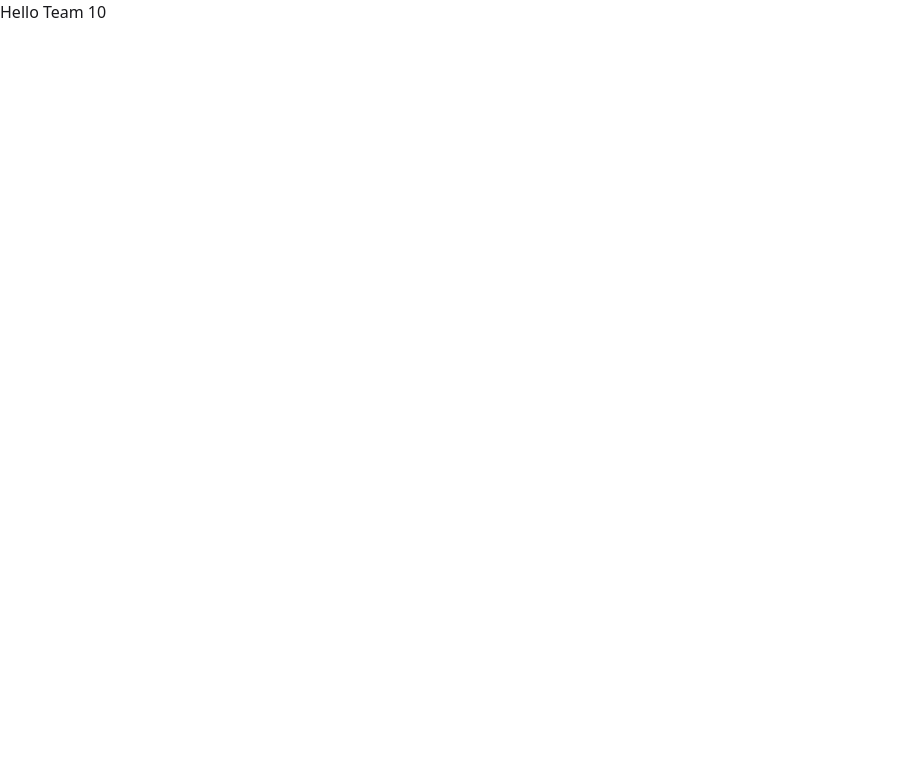
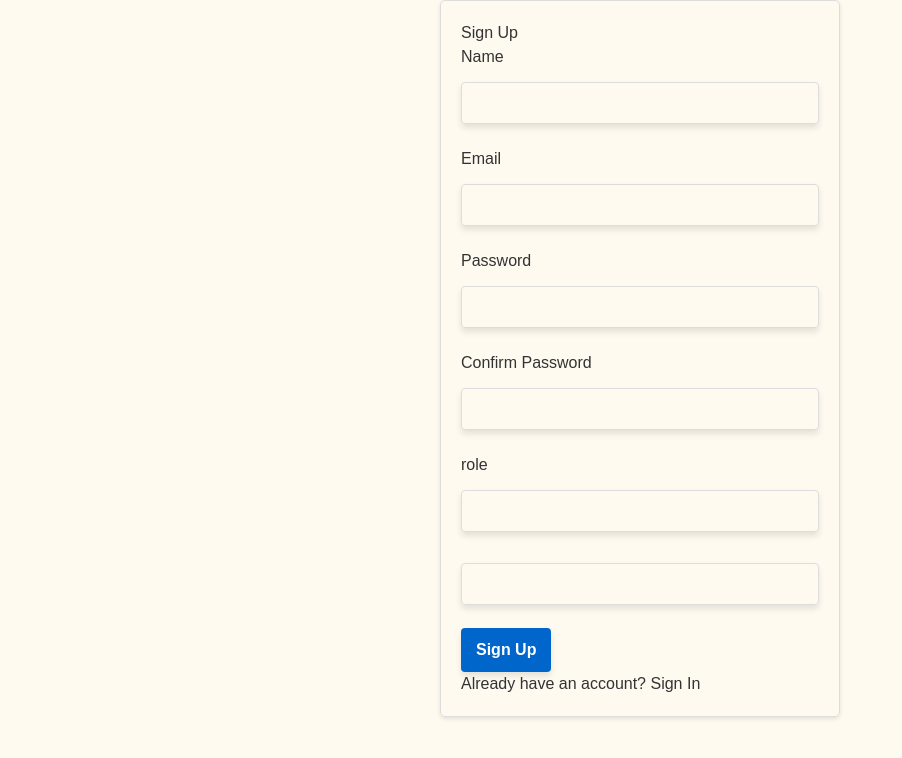
Before and after one commit to alphaomega4348/ubs-campus-india-hackathon-2025, a React (Vite) app in the folder client/: page /signup in a window 1280 px wide. Shown: the top 758 px of the page, without its empty margins (0-902 px from the left). Built offline with nearby package versions, Linux system fonts and the light colour scheme.

Commit message:
Routing updated

```diff
--- a/client/package.json
+++ b/client/package.json
@@ -13,6 +13,7 @@
     "@tailwindcss/vite": "^4.1.1",
     "react": "^19.0.0",
     "react-dom": "^19.0.0",
+    "react-router-dom": "^7.4.1",
     "tailwindcss": "^4.1.1"
   },
   "devDependencies": {
--- a/client/src/App.css
+++ b/client/src/App.css
@@ -1,2 +1,151 @@
 @import "tailwindcss";
-@plugin "daisyui";
+
+/* Global Styles */
+:root {
+    --primary-color: #ff7f00;
+    --secondary-color: #ffb347;
+    --background-color: #fffaf0;
+    --text-color: #333;
+    --border-radius: 8px;
+    --shadow: 0px 4px 6px rgba(0, 0, 0, 0.1);
+  }
+
+  body {
+    font-family: 'Arial', sans-serif;
+    background-color: var(--background-color);
+    color: var(--text-color);
+    margin: 0;
+    padding: 0;
+  }
+
+  /* Buttons */
+  button {
+    background-color: var(--primary-color);
+    color: white;
+    border: none;
+    padding: 10px 20px;
+    font-size: 16px;
+    font-weight: bold;
+    border-radius: var(--border-radius);
+    cursor: pointer;
+    transition: background 0.3s ease;
+    box-shadow: var(--shadow);
+  }
+
+  button:hover {
+    background-color: var(--secondary-color);
+  }
+
+  button:disabled {
+    background-color: #ccc;
+    cursor: not-allowed;
+  }
+
+  /* Input Fields */
+  input, textarea {
+    width: 100%;
+    padding: 10px;
+    margin: 8px 0;
+    border: 1px solid #ddd;
+    border-radius: var(--border-radius);
+    font-size: 16px;
+    box-shadow: var(--shadow);
+  }
+
+  input:focus, textarea:focus {
+    border-color: var(--primary-color);
+    outline: none;
+  }
+
+  /* Card Component */
+  .card {
+    background: white;
+    border-radius: var(--border-radius);
+    padding: 20px;
+    box-shadow: var(--shadow);
+    margin: 15px 0;
+  }
+
+  /* Navigation Bar */
+  .navbar {
+    background-color: var(--primary-color);
+    padding: 15px;
+    color: white;
+    font-size: 20px;
+    display: flex;
+    justify-content: space-between;
+    align-items: center;
+  }
+
+  .navbar a {
+    color: white;
+    text-decoration: none;
+    padding: 10px;
+  }
+
+  .navbar a:hover {
+    background-color: var(--secondary-color);
+    border-radius: var(--border-radius);
+  }
+
+  /* Responsive Grid */
+  .grid-container {
+    display: grid;
+    grid-template-columns: repeat(auto-fit, minmax(250px, 1fr));
+    gap: 20px;
+  }
+
+  /* Footer */
+  .footer {
+    text-align: center;
+    padding: 15px;
+    background-color: var(--primary-color);
+    color: white;
+    margin-top: 20px;
+  }
+
+  /* Responsive Design */
+  @media (max-width: 768px) {
+    button {
+      width: 100%;
+    }
+  }
+
+  .auth-container {
+    max-width: 400px;
+    margin: 0 auto;
+    padding: 20px;
+    border: 1px solid #ddd;
+    border-radius: 5px;
+    box-shadow: 0 2px 4px rgba(0, 0, 0, 0.1);
+  }
+
+  .form-group {
+    margin-bottom: 15px;
+  }
+
+  .form-group label {
+    display: block;
+    margin-bottom: 5px;
+  }
+
+  .form-group input {
+    width: 100%;
+    padding: 8px;
+    border: 1px solid #ddd;
+    border-radius: 4px;
+  }
+
+  button {
+    background-color: #0066cc;
+    color: white;
+    padding: 10px 15px;
+    border: none;
+    border-radius: 4px;
+    cursor: pointer;
+    font-size: 16px;
+  }
+
+  button:hover {
+    background-color: #0052a3;
+  }
--- a/client/src/App.jsx
+++ b/client/src/App.jsx
@@ -1,12 +1,39 @@
-import './App.css'
+import './App.css';
+import { Routes, Route } from 'react-router-dom';
+import SignIn from './pages/SignIn';
+import SignUp from './pages/SignUp';
+import DonorDashboard from './pages/DonorDashboard';
+import SchoolDashboard from './pages/SchoolDashboard';
+import AdminDashboard from './pages/AdminDashboard';
+import DeliveryPersonDashboard from './pages/DeliveryPersonDashboard';
+import BookDonationForm from './components/BookDonationForm';
+import BookRequestForm from './components/BookRequestForm';
+import DeliveryStatus from './components/DeliveryStatus';
+import ProtectedRoute from './components/ProtectedRoute';
 
 function App() {
+  return (
+    <Routes>
+      <Route path="/" element={<div>Home Page</div>} />
 
-  return (
-    <>
-      Hello Team 10
-    </>
-  )
+      {/* Public Routes */}
+      <Route path="/signin" element={<SignIn />} />
+      <Route path="/signup" element={<SignUp />} />
+
+      {/* Protected Routes */}
+      <Route path="/donor/dashboard" element={<ProtectedRoute role="donor" component={DonorDashboard} />} />
+      <Route path="/school/dashboard" element={<ProtectedRoute role="school" component={SchoolDashboard} />} />
+      <Route path="/admin/dashboard" element={<ProtectedRoute role="admin" component={AdminDashboard} />} />
+      <Route path="/delivery/dashboard" element={<ProtectedRoute role="delivery_person" component={DeliveryPersonDashboard} />} />
+
+      {/* Forms for Donations and Requests */}
+      <Route path="/donate-book" element={<ProtectedRoute role="donor" component={BookDonationForm} />} />
+      <Route path="/request-book" element={<ProtectedRoute role="school" component={BookRequestForm} />} />
+
+      {/* Delivery Status Tracking */}
+      <Route path="/delivery/status/:trackingId" element={<DeliveryStatus />} />
+    </Routes>
+  );
 }
 
-export default App
+export default App;
--- a/client/src/main.jsx
+++ b/client/src/main.jsx
@@ -1,9 +1,12 @@
 import { StrictMode } from 'react'
 import { createRoot } from 'react-dom/client'
+import { BrowserRouter } from 'react-router-dom'
 import App from './App.jsx'
 
 createRoot(document.getElementById('root')).render(
   <StrictMode>
-    <App />
+    <BrowserRouter>
+      <App />
+    </BrowserRouter>
   </StrictMode>,
 )
--- /dev/null
+++ b/client/src/pages/SignIn.jsx
@@ -0,0 +1,56 @@
+import { useState } from 'react';
+import { Link } from 'react-router-dom';
+
+function SignIn() {
+  const [formData, setFormData] = useState({
+    email: '',
+    password: ''
+  });
+
+  const handleChange = (e) => {
+    setFormData({
+      ...formData,
+      [e.target.name]: e.target.value
+    });
+  };
+
+  const handleSubmit = (e) => {
+    e.preventDefault();
+    console.log('Sign in data:', formData);
+    // Add your authentication logic here
+  };
+
+  return (
+    <div className="auth-container">
+      <h2>Sign In</h2>
+      <form onSubmit={handleSubmit}>
+        <div className="form-group">
+          <label>Email</label>
+          <input
+            type="email"
+            name="email"
+            value={formData.email}
+            onChange={handleChange}
+            required
+          />
+        </div>
+        <div className="form-group">
+          <label>Password</label>
+          <input
+            type="password"
+            name="password"
+            value={formData.password}
+            onChange={handleChange}
+            required
+          />
+        </div>
+        <button type="submit">Sign In</button>
+      </form>
+      <p>
+        Don't have an account? <Link to="/signup">Sign Up</Link>
+      </p>
+    </div>
+  );
+}
+
+export default SignIn;
--- /dev/null
+++ b/client/src/pages/SignUp.jsx
@@ -0,0 +1,105 @@
+import { useState } from 'react';
+import { Link } from 'react-router-dom';
+
+function SignUp() {
+  const [formData, setFormData] = useState({
+    name: '',
+    email: '',
+    password: '',
+    confirmPassword: '',
+    role:'',
+    address:'',
+    phoneNumber:'',
+  });
+
+  const handleChange = (e) => {
+    setFormData({
+      ...formData,
+      [e.target.name]: e.target.value
+    });
+  };
+
+  const handleSubmit = (e) => {
+    e.preventDefault();
+    if (formData.password !== formData.confirmPassword) {
+      alert("Passwords don't match");
+      return;
+    }
+    console.log('Sign up data:', formData);
+    // Add your registration logic here
+  };
+
+  return (
+    <div className="auth-container">
+      <h2>Sign Up</h2>
+      <form onSubmit={handleSubmit}>
+        <div className="form-group">
+          <label>Name</label>
+          <input
+            type="text"
+            name="name"
+            value={formData.name}
+            onChange={handleChange}
+            required
+          />
+        </div>
+        <div className="form-group">
+          <label>Email</label>
+          <input
+            type="email"
+            name="email"
+            value={formData.email}
+            onChange={handleChange}
+            required
+          />
+        </div>
+        <div className="form-group">
+          <label>Password</label>
+          <input
+            type="password"
+            name="password"
+            value={formData.password}
+            onChange={handleChange}
+            required
+          />
+        </div>
+        <div className="form-group">
+          <label>Confirm Password</label>
+          <input
+            type="password"
+            name="confirmPassword"
+            value={formData.confirmPassword}
+            onChange={handleChange}
+            required
+          />
+        </div>
+        <div className="form-group">
+          <label>role</label>
+          <input
+            type="role"
+            name="role"
+            value={formData.confirmPassword}
+            onChange={handleChange}
+            required
+          />
+        </div><div className="form-group">
+          <label></label>
+          <input
+            type="password"
+            name="confirmPassword"
+            value={formData.confirmPassword}
+            onChange={handleChange}
+            required
+          />
+        </div>
+
+        <button type="submit">Sign Up</button>
+      </form>
+      <p>
+        Already have an account? <Link to="/signin">Sign In</Link>
+      </p>
+    </div>
+  );
+}
+
+export default SignUp;
```
Also changed, not shown: 1 other file (tests, documents, lock files or other folders).
